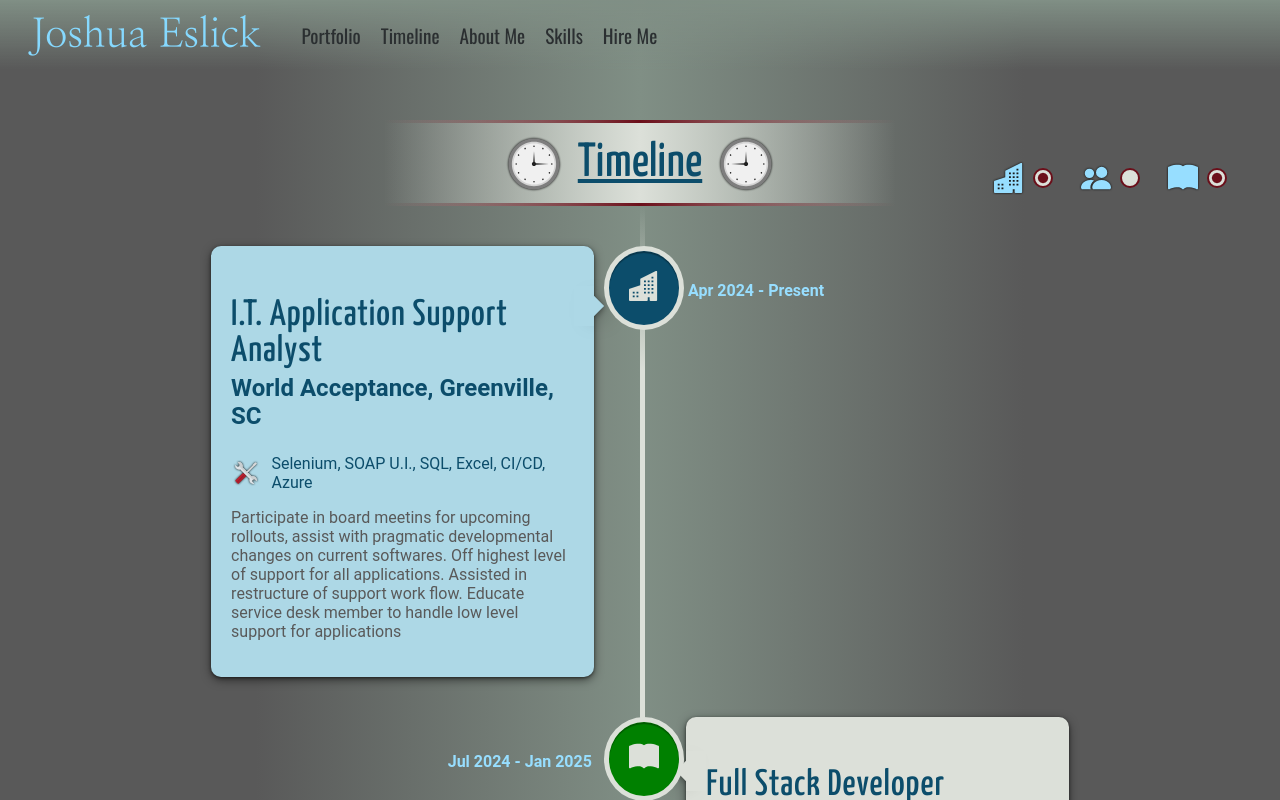
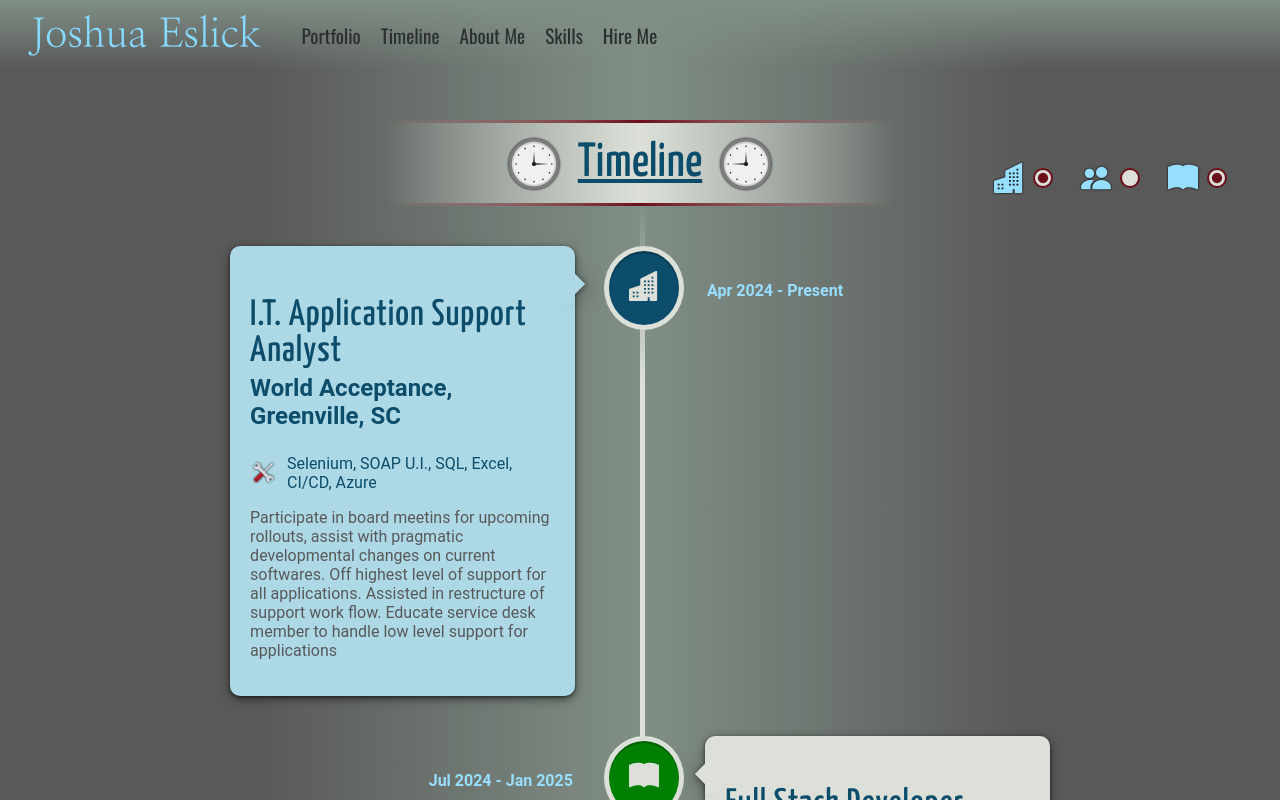
Before and after one commit to eslickjr/myPortfolio, a React (Vite) app: page /timeline in a window 1280 px wide. Shown: the top 800 px of the page. Built offline with nearby package versions, Linux system fonts and the light colour scheme; a web font is replaced by a local one.

Commit message:
small consistency for different sized screen changes

```diff
--- a/src/pages/Timeline.tsx
+++ b/src/pages/Timeline.tsx
@@ -3,73 +3,127 @@ import "../styles/Timeline.css";
 import { useState, useEffect, useRef } from "react";
 
 const Timeline = () => {
+    // Filter state for business timeline events
     const [businessFilter, setBusinessFilter] = useState(true);
+    // Filter reference for business timeline events
     const businessRef = useRef<boolean>(true);
+    // Filter state for family timeline events
     const [familyFilter, setFamilyFilter] = useState(false);
+    // Filter reference for family timeline events
     const familyRef = useRef<boolean>(false);
+    // Filter state for education timeline events
     const [educationFilter, setEducationFilter] = useState(true);
+    // Filter reference for education timeline events
     const educationRef = useRef<boolean>(true);
+    // State to track if the timeline elements are in view
     const [inView, setInView] = useState<boolean[]>([]);
+    // Reference to track the timeline elements
     const viewRef = useRef<any[]>([]);
+    // State to track whether elements on the page have mounted
     const [loaded, setLoaded] = useState(false);
 
+    // Effect to handle the intersection observer for the timeline events
     useEffect(() => {
+        // Get all timeline event container elements
         const timelineEvents = document.querySelectorAll(".timelineEventContainer");
+
+        // Set a timeout to update the loaded state after a short delay of 10ms
+        // This is a workaround for the issue where the elements are not in view when the component mounts
         const timeout = setTimeout(() => {
+            // Set the loaded state to true
             setLoaded(true);
         }, 10);
 
+        // Initialize the inView state to an array of false values based on the number of timeline events
+        // This is done to ensure that the inView state is updated correctly when the component mounts
         setInView(new Array(timelineEvents.length).fill(false));
 
+        // Create a new IntersectionObserver instance
+        // This observer will be used to track when the timeline events come into view
         const observer = new IntersectionObserver(
+            // This callback function is called when the observer detects that an element is in view
+            // It takes an array of IntersectionObserverEntry objects as its argument
             (entries) => {
+                // Loop through each entry in the entries array
                 entries.forEach((entry) => {
+                    // This checks if the element is intersecting with the page
                     if (entry.isIntersecting) {
+                        // If the element is in view, we loop through the viewRef array to find the index of the element that is in view
                         viewRef.current.forEach((element, index) => {
+                            // Compare the element in the viewRef array with the entry target
                             if (element === entry.target) {
+                                // If they match, we update the inView state to set the corresponding index to true
+                                // This will trigger a re-render of the component and update the class of the element to "inView"
                                 setInView((prev) => {
+                                    // Create a new array based on the previous state
                                     const newInView = [...prev];
+                                    // Update the index of the element that is in view to true
                                     newInView[index] = true;
+                                    // Return the new array
                                     return newInView;
                                 });
                             }
                         });
+                        // Unobserve the entry target to stop observing it
                         observer.unobserve(entry.target);
                     }
                 });
             },
-            { threshold: 0.5 }
+            // This sets the threshold of how much of the object needs to be seen before it is considered in view
+            { threshold: 0.1 }
         );
 
+        // Loop through each timeline event element and observe it with the observer
         timelineEvents.forEach((element) => {
+            // Set the view reference to the element to match when looping through the observer entries
             viewRef.current.push(element);
+            // Observe the element with the observer
             observer.observe(element);
         });
 
-
+        // Cleanup function to unobserve the elements and clear the timeout
         return () => {
+            // Unobserve all the timeline event elements
             timelineEvents.forEach((element) => {
+                // Unobserve the element with the observer
                 observer.unobserve(element);
             });
+            // Clear the view reference to reset it
             viewRef.current = [];
+            // Clear the timeout to prevent memory leaks
             clearTimeout(timeout);
+            // Set the loaded state to false to reset it
             setLoaded(false);
         }
+        // Rerun the effect when the filters change
     }, [familyFilter, businessFilter, educationFilter]);
 
+    // Function to handle the checkbox change event
     const handleCheckboxChange = (filterName: string) => {
+        // Get the checkbox element by its ID
         const checkbox = document.getElementById(filterName) as HTMLInputElement;
+
+        // Check if the checkbox element exists
         if (checkbox) {
+            // Check if the filter being changed is business
             if (filterName === "businessFilter") {
+                // Set the business filter reference to the opposite of its current value
                 businessRef.current = !businessRef.current;
+                // Update the business filter state to match the reference
                 setBusinessFilter(businessRef.current);
             }
+            // Check if the filter being changed is family
             if (filterName === "familyFilter") {
+                // Set the family filter reference to the opposite of its current value
                 familyRef.current = !familyRef.current;
+                // Update the family filter state to match the reference
                 setFamilyFilter(familyRef.current);
             }
+            // Check if the filter being changed is education
             if (filterName === "educationFilter") {
+                // Set the education filter reference to the opposite of its current value
                 educationRef.current = !educationRef.current;
+                // Update the education filter state to match the reference
                 setEducationFilter(educationRef.current);
             }
         }
--- a/src/styles/Timeline.css
+++ b/src/styles/Timeline.css
@@ -281,7 +281,7 @@ body {
 .timelineEvent {
     position: relative;
     display: flex;
-    width: 36%;
+    width: calc(36% - 38px);
     flex-direction: column;
     justify-content: left;
     align-items: center;
@@ -319,7 +319,7 @@ body {
 
 .arrow {
     position: absolute;
-    top: 14%;
+    top: 38px;
     transform: translate(0%, -50%);
     width: 0;
     height: 0;
@@ -397,7 +397,7 @@ body {
     top: 13%; */
     font-weight: bold;
     color: var(--main-text-secondary-color);
-    width: 40%;
+    width: calc(40% - 38px);
     margin-top: 35px;
     opacity: 0;
     transition: opacity .6s ease;
```
